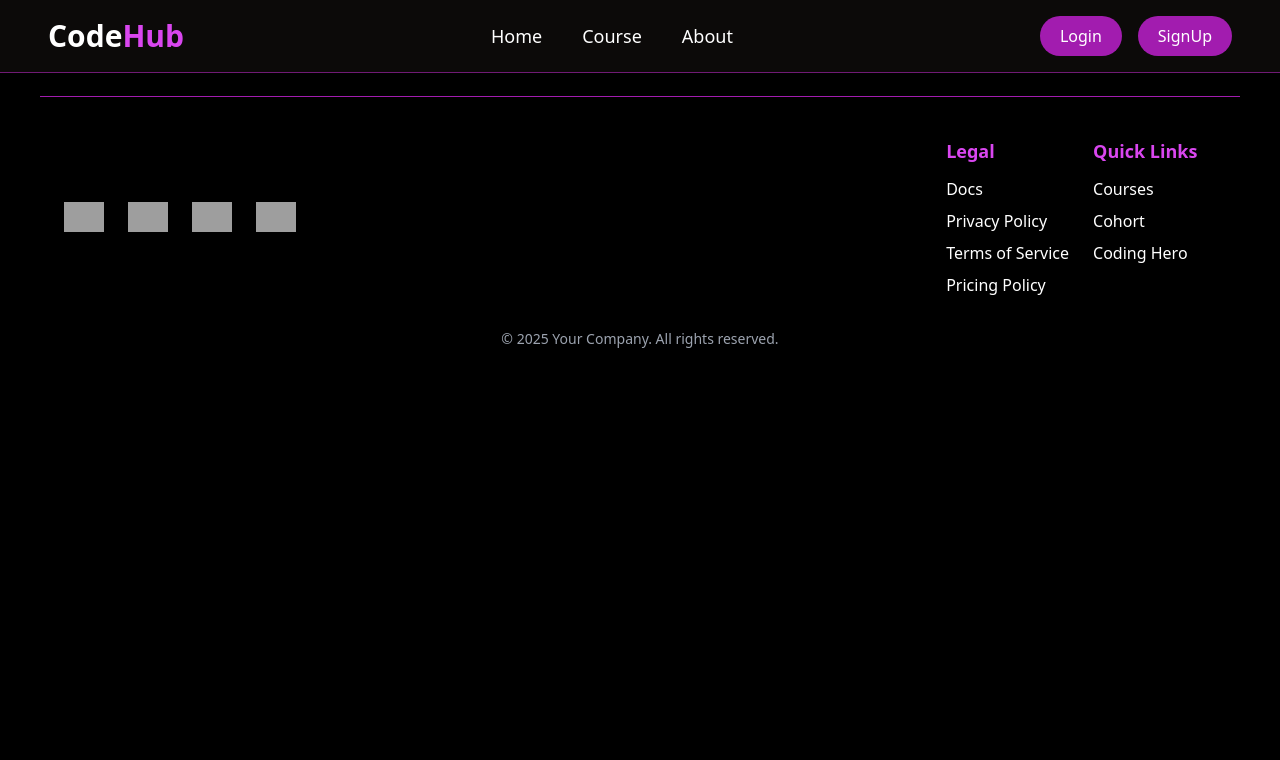
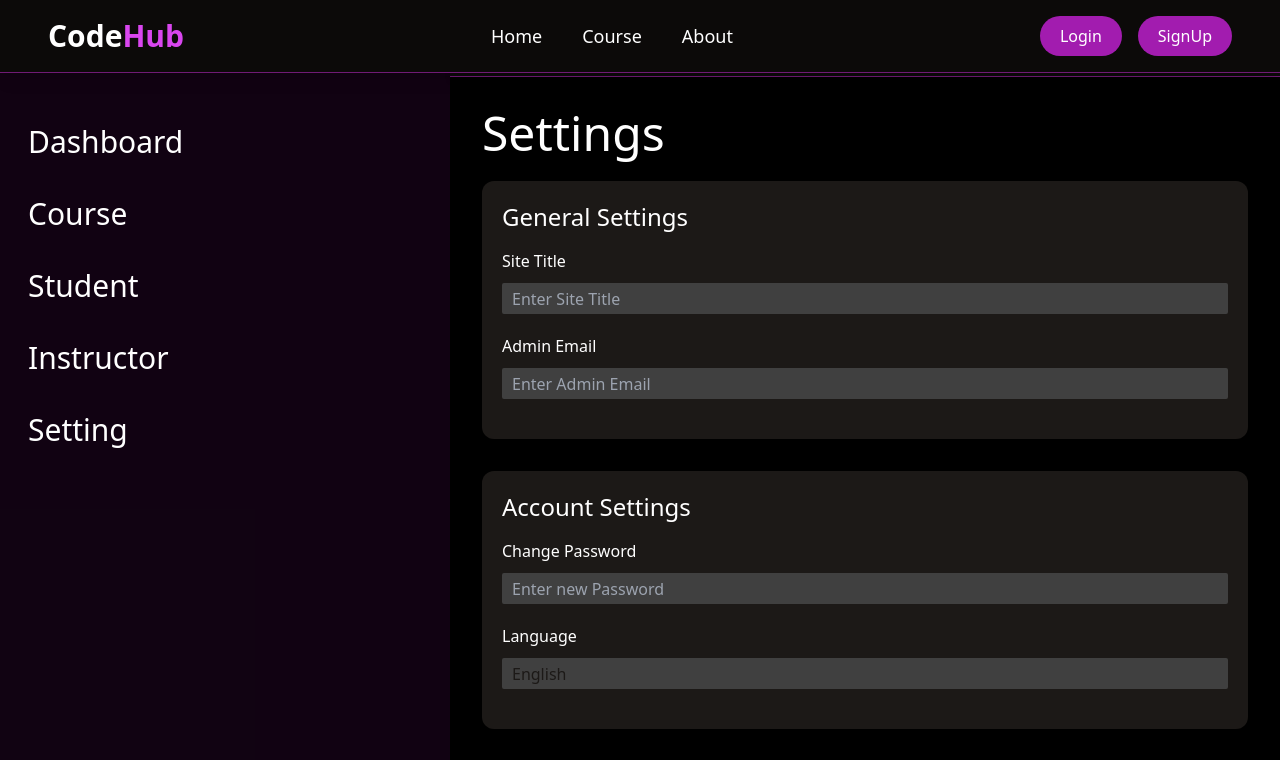
Before and after one commit to yashjaiswal4646/Online-Learning-React-, a React (Vite) app: page /settings in a window 1280 px wide. Shown: the top 760 px of the page. Built offline with nearby package versions, Linux system fonts and the light colour scheme; grey boxes are pictures that could not be loaded.

Commit message:
Route all the admin pages

```diff
--- a/src/components/Admin/AdminCourse.jsx
+++ b/src/components/Admin/AdminCourse.jsx
@@ -1,7 +1,15 @@
 import React from "react";
+import { Link } from "react-router-dom";
+
 
 const AdminCourse = () => {
-  const menuItems = ["Dashboard", "Course", "Student", "Instructor", "Setting"];
+  const menuItems = [
+    { name: "Dashboard", path: "/" },
+    { name: "Course", path: "/courses" },
+    { name: "Student", path: "/students" },
+    { name: "Instructor", path: "/instructors" },
+    { name: "Setting", path: "/settings" },
+  ];
   const courses = [
     {
       id: "101",
@@ -24,12 +32,14 @@ const AdminCourse = () => {
       <nav className="p-7 bg-fuchsia-700 bg-opacity-10 w-[450px] max-sm:p-4 max-sm:w-full">
         <h2 className="text-4xl mb-14">Admin Panel</h2>
         {menuItems.map((item) => (
+          <Link to={item.path} key={item.name}>
           <button
             key={item}
             className="block text-3xl transition-transform duration-300 cursor-pointer mb-9 relative z-0 hover:z-10 hover:scale-110 hover:shadow-[0_15px_30px_rgba(0,0,0,0.5)] hover:text-fuchsia-400"
           >
-            {item}
+            {item.name}
           </button>
+          </Link>
         ))}
       </nav>
 
--- a/src/components/Admin/AdminDashboard.jsx
+++ b/src/components/Admin/AdminDashboard.jsx
@@ -1,7 +1,15 @@
 import React from "react";
+import { Link } from "react-router-dom";
+
 
 const AdminDashboard = () => {
-  const navItems = ["Dashboard", "Course", "Student", "Instructor", "Setting"];
+  const navItems = [
+    { name: "Dashboard", path: "/" },
+    { name: "Course", path: "/courses" },
+    { name: "Student", path: "/students" },
+    { name: "Instructor", path: "/instructors" },
+    { name: "Setting", path: "/settings" },
+  ];
   const stats = ["Total Student = 0", "Course = 0", "Active Instruction = 0"];
 
   return (
@@ -10,12 +18,14 @@ const AdminDashboard = () => {
       <nav className="p-7 bg-fuchsia-700 bg-opacity-10 w-[450px] max-sm:p-4 max-sm:w-full">
         <h2 className="text-4xl mb-14">Admin Panel</h2>
         {navItems.map((item) => (
+          <Link to={item.path} key={item.name}>
           <button
             key={item}
             className="block text-3xl transition-transform duration-300 cursor-pointer mb-9 relative z-0 hover:z-10 hover:scale-110 hover:shadow-[0_15px_30px_rgba(0,0,0,0.5)] hover:text-fuchsia-400"
           >
-            {item}
+            {item.name}
           </button>
+          </Link>
         ))}
       </nav>
 
--- a/src/components/Admin/AdminInstructor.jsx
+++ b/src/components/Admin/AdminInstructor.jsx
@@ -1,8 +1,14 @@
-"use client";
 import React from "react";
+import { Link } from "react-router-dom";
 
 const AdminInstructor = () => {
-  const menuItems = ["Dashboard", "Course", "Student", "Instructor", "Setting"];
+  const menuItems = [
+    { name: "Dashboard", path: "/" },
+    { name: "Course", path: "/courses" },
+    { name: "Student", path: "/students" },
+    { name: "Instructor", path: "/instructors" },
+    { name: "Setting", path: "/settings" },
+  ];
 
   const instructors = [
     {
@@ -25,12 +31,14 @@ const AdminInstructor = () => {
       <nav className="p-7 bg-fuchsia-700 bg-opacity-10 w-[450px] max-sm:p-4 max-sm:w-full">
         <h2 className="text-4xl mb-14">Admin Panel</h2>
         {menuItems.map((item) => (
+          <Link to={item.path} key={item.name}>
           <button
             key={item}
             className="block text-3xl transition-transform duration-300 cursor-pointer mb-9 relative z-0 hover:z-10 hover:scale-110 hover:shadow-[0_15px_30px_rgba(0,0,0,0.5)] hover:text-fuchsia-400"
           >
-            {item}
+            {item.name}
           </button>
+          </Link>
         ))}
       </nav>
 
--- a/src/components/Admin/AdminSetting.jsx
+++ b/src/components/Admin/AdminSetting.jsx
@@ -1,8 +1,14 @@
-"use client";
 import React from "react";
+import { Link } from "react-router-dom";
 
 const AdminSettings = () => {
-  const menuItems = ["Dashboard", "Course", "Student", "Instructor", "Setting"];
+  const menuItems = [
+    { name: "Dashboard", path: "/" },
+    { name: "Course", path: "/courses" },
+    { name: "Student", path: "/students" },
+    { name: "Instructor", path: "/instructors" },
+    { name: "Setting", path: "/settings" },
+  ];
 
   return (
     <div className="flex min-h-screen text-white bg-black">
@@ -10,12 +16,14 @@ const AdminSettings = () => {
       <nav className="p-7 bg-fuchsia-700 bg-opacity-10 w-[450px] max-sm:p-4 max-sm:w-full">
         <h2 className="text-4xl mb-14">Admin Panel</h2>
         {menuItems.map((item) => (
+          <Link to={item.path} key={item.name}>
           <button
             key={item}
             className="block text-3xl transition-transform duration-300 cursor-pointer mb-9 relative z-0 hover:z-10 hover:scale-110 hover:shadow-[0_15px_30px_rgba(0,0,0,0.5)] hover:text-fuchsia-400"
           >
-            {item}
+            {item.name}
           </button>
+          </Link>
         ))}
       </nav>
 
--- a/src/components/Admin/AdminStudent.jsx
+++ b/src/components/Admin/AdminStudent.jsx
@@ -1,7 +1,15 @@
 import React from "react";
+import { Link } from "react-router-dom";
+
 
 const AdminStudent = () => {
-  const menuItems = ["Dashboard", "Course", "Student", "Instructor", "Setting"];
+  const menuItems = [
+    { name: "Dashboard", path: "/" },
+    { name: "Course", path: "/courses" },
+    { name: "Student", path: "/students" },
+    { name: "Instructor", path: "/instructors" },
+    { name: "Setting", path: "/settings" },
+  ];
 
   const studentData = [
     {
@@ -24,12 +32,14 @@ const AdminStudent = () => {
       <nav className="p-7 bg-fuchsia-700 bg-opacity-10 w-[450px] max-sm:p-4 max-sm:w-full">
         <h2 className="text-4xl mb-14">Admin Panel</h2>
         {menuItems.map((item) => (
+          <Link to={item.path} key={item.name}>
           <button
             key={item}
             className="block text-3xl transition-transform duration-300 cursor-pointer mb-9 relative z-0 hover:z-10 hover:scale-110 hover:shadow-[0_15px_30px_rgba(0,0,0,0.5)] hover:text-fuchsia-400"
           >
-            {item}
+            {item.name}
           </button>
+          </Link>
         ))}
       </nav>
 
--- a/src/routes/AppRoutes.jsx
+++ b/src/routes/AppRoutes.jsx
@@ -12,20 +12,24 @@ import WebDev from "../components/AllCourses/WebDev";
 import WebMaster from "../components/AllCourses/WebMaster";
 import FlutterSyllabus from "../components/Syllabus/FlutterSyllabus";
 import HackingSyllabus from "../components/Syllabus/HackingSyllabus";
-// import NodejsSyllabus from "../components/Syllabus/NodejsSyllabus";
 import WebDevSyllabus from "../components/Syllabus/WebDevSyllabus";
 import WebMasterSyllabus from "../components/Syllabus/WebMasterSyllabus";
 import WebDevelopmentSyllabus from "../components/Syllabus/WebDevelopmentSyllabus"
 import Login from "../pages/Login";
 import Signup from "../pages/Signup";
 import PrivacyPolicy from "../pages/PrivacyPolicy";
+import AdminDashboard from "../components/Admin/AdminDashboard";
+import AdminCourse from "../components/Admin/AdminCourse";
+import AdminStudent from "../components/Admin/AdminStudent";
+import AdminInstructor from "../components/Admin/AdminInstructor";
+import AdminSettings from "../components/Admin/AdminSetting";
 
 
 
 function AppRoutes() {
   return (
     <Router>
-      <Navbar /> {/* Navbar will be shown on all pages */}
+      <Navbar />
       <Routes>
         <Route path="/" element={<Home />} />
         <Route path="/course" element={<Courses />} />
@@ -49,6 +53,17 @@ function AppRoutes() {
         <Route path="/WebMasterSyllabus" element={<WebMasterSyllabus/>} />
         <Route path="/HackingSyllabus" element={<HackingSyllabus/>} />
 
+        {/* All Admin Pages */}
+        <Route path="/" element={<AdminDashboard />} />
+        <Route path="/courses" element={<AdminCourse/>} />
+        <Route path="/students" element={<AdminStudent/>} />
+        <Route path="/instructors" element={<AdminInstructor/>} />
+        <Route path="/settings" element={<AdminSettings/>} />
+
+
+
+
+
 
       </Routes>
       <Footer />
```
